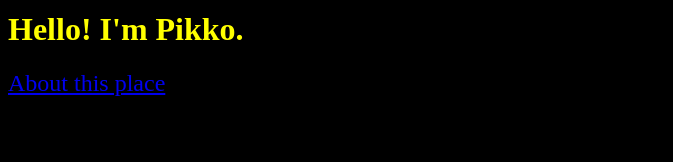
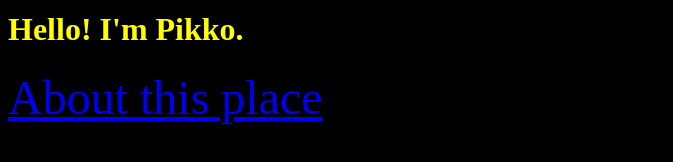
Before and after one commit to ehcfbi/southern-country, a plain HTML site: page index.html in a window 1280 px wide. Shown: the part 322-484 px from the top of the page, without its empty margins (0-673 px from the left). Drawn offline with Linux system fonts and the light colour scheme.

Commit message:
Update index.html

```diff
--- a/index.html
+++ b/index.html
@@ -9,6 +9,6 @@
 </a>
 <body style="background-color:black">
   <h1><font color="yellow">Hello! I'm Pikko.</font></h1>
-  <p><font size="5" color="green"><a href="https://ehcfbi.github.io/southern-country/parrot/parrot.html">About this place</a></font></p>
+  <p><font size="7"><a href="https://ehcfbi.github.io/southern-country/parrot/parrot.html">About this place</a></font></p>
 </body>
 </html>
```
